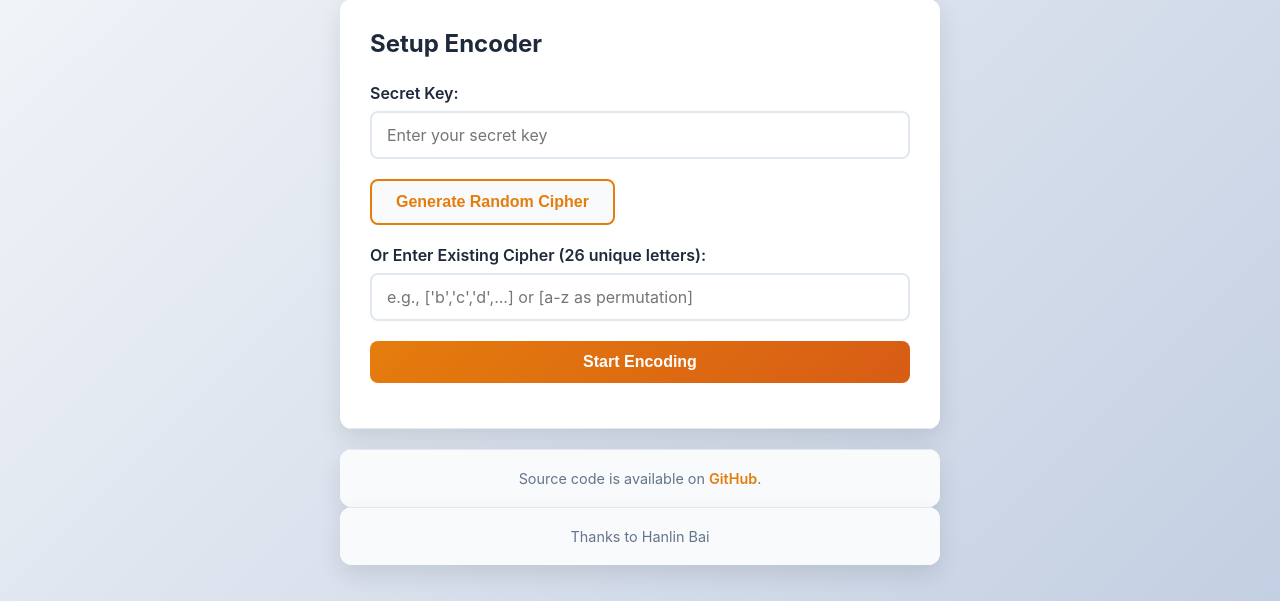
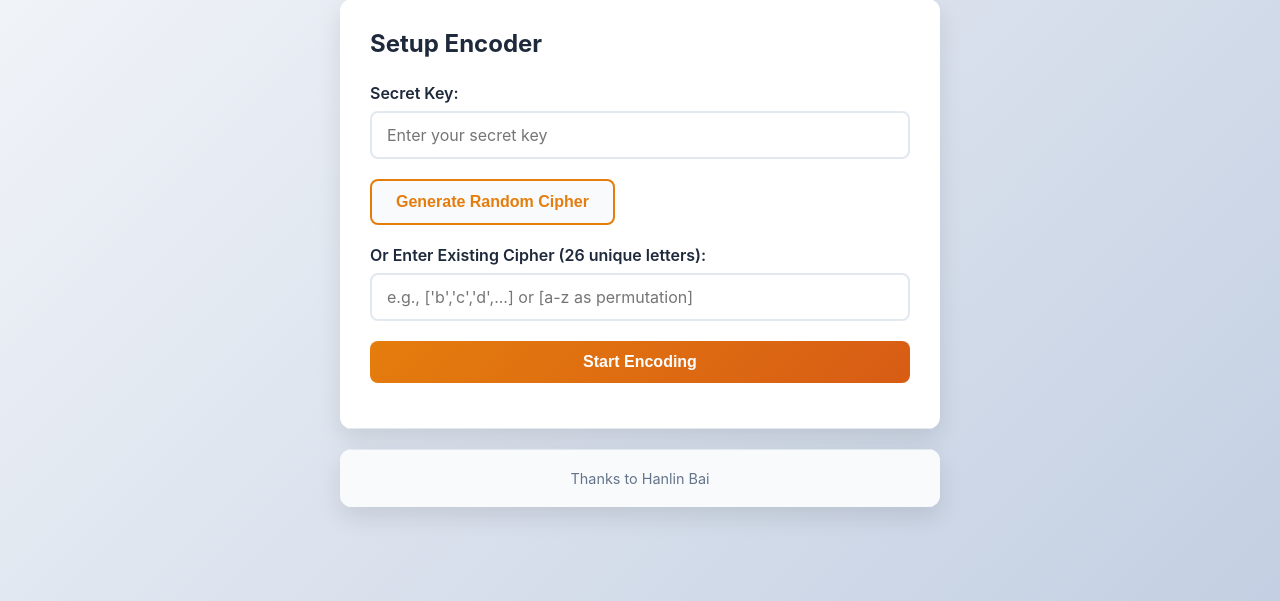
Before and after one commit to Central3465/curly-funicular, a Flask app: page / in a window 1280 px wide. Shown: the part 199-800 px from the top of the page. Run offline with Flask 3, Linux system fonts and the light colour scheme.

Commit message:
Remove GitHub source code link from footer
Removed GitHub link from the footer in index.html.

```diff
--- a/templates/index.html
+++ b/templates/index.html
@@ -137,12 +137,6 @@
         </div>
 
         <br>
-
-        <div class="main-content">
-            <footer>
-                <p>Source code is available on <a href="https://github.com/Central3465/curly-funicular" target="_blank">GitHub</a>.</p>
-            </footer>
-        </div>
 
         <div class="main-content">
             <footer>
```
